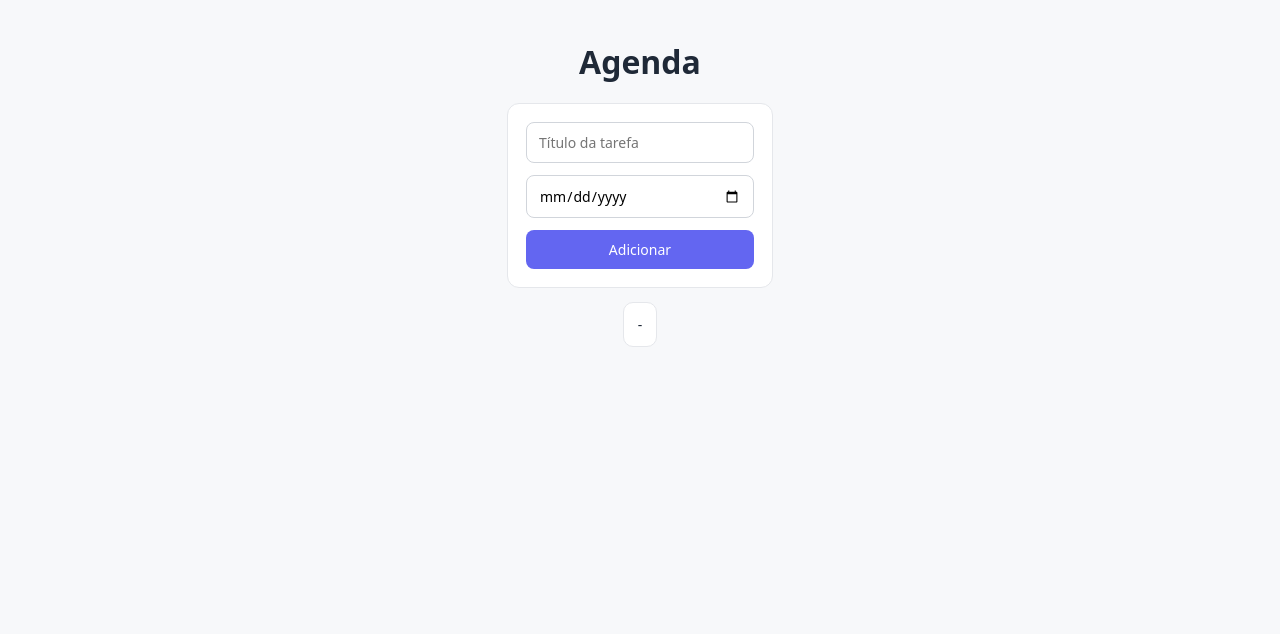
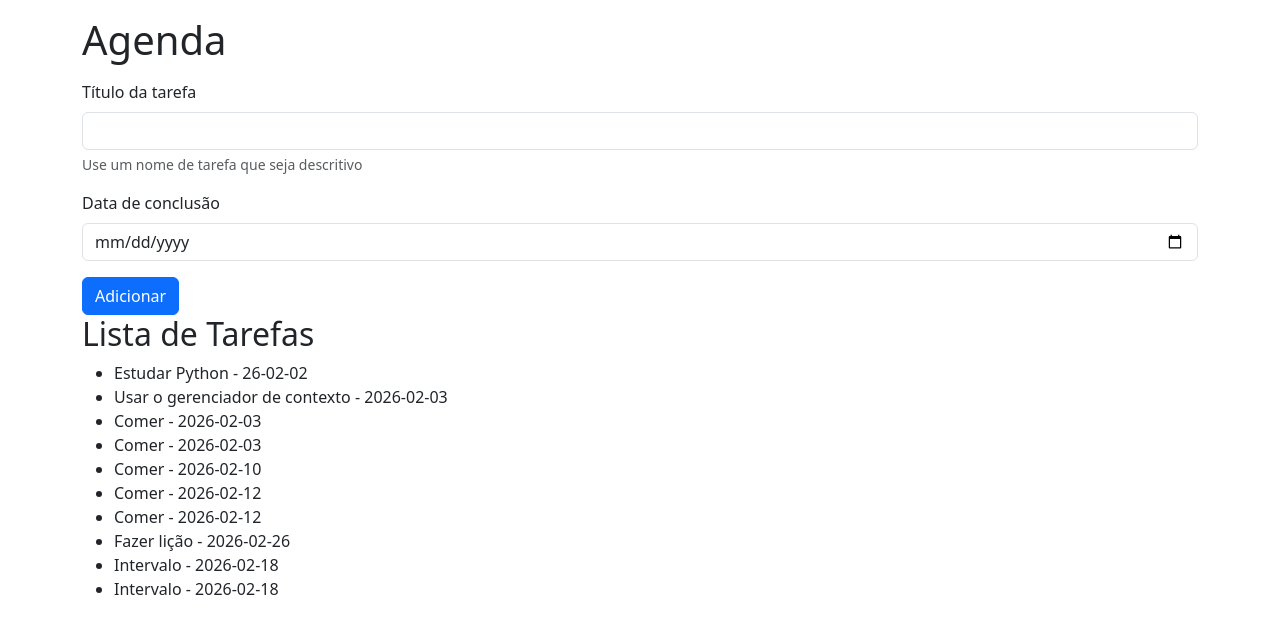
Before and after one commit to RafaelOrtegaa/agenda, a Flask app: page /agenda in a window 1280 px wide. Shown: the top 634 px of the page. Run offline with Flask 3, Linux system fonts and the light colour scheme; data comes from the database, SQL or seed files in the repository; both versions use the stored data as it was after the commit.

Commit message:
Estilizando e armazenando dados

```diff
--- a/app.py
+++ b/app.py
@@ -17,7 +17,14 @@ def agenda():
         tarefa = Tarefa(titulo_tarefa, data_conclusao)
         tarefa.salvar_tarefa()
 
-    return render_template('agenda.html', titulo='Agenda', tarefa=tarefa)
+    tarefas = Tarefa.obter_tarefas()
+    return render_template('agenda.html', titulo='Agenda', tarefas=tarefas)
+
+@app.route('/delete/<int:idTarefa>')
+def delete(idTarefa):
+    tarefa = Tarefa.id(idTarefa)
+    tarefa.excluir_tarefa()
+    return
 
 @app.route('/ola')
 def ola_mundo():
--- a/models/tarefa.py
+++ b/models/tarefa.py
@@ -1,14 +1,55 @@
 from models.database import Database
-from typing import Self
+from typing import Self, Any
+from sqlite3 import Cursor
 
 
 class Tarefa:
-    def __init__(self: Self, titulo_tarefa: str, data_conclusao: str = None) -> None:
+    def __init__(self: Self, titulo_tarefa: str = None, data_conclusao: str = None, id_tarefa: int = None) -> None:
         self.titulo_tarefa: str = titulo_tarefa
         self.data_conclusao: str = data_conclusao
+        self.id_tarefa: int = id_tarefa
+
+
+    # Sem o conceito de sobrecarga
+    # Tarefa(titulo_tarefa="Nova tarefa")
+    # Tarefa(titulo_tarefa="Outra tarefa", data_conclusao="2026-02-03")
+    # Tarefa(id_tarefa=1)
+
+    @classmethod
+    def id(cls, id: int):
+        with Database('./data/tarefas.sqlite3') as db:
+            query: str = 'SELECT titulo_tarefa, data_conclusao FROM tarefas WHERE id = ?;'
+            params: tuple = (id,)
+            resultado = db.buscar_tudo(query, params)
+            # resultado = [["titulo_tarefa", "data_conclusao"]]
+
+            # Desempacotamento de coleção
+            [[titulo, data]] = resultado
+
+        return cls(id_tarefa=id, titulo_tarefa=titulo, data_conclusao=data)
+
+    # Simulando o conceito de sobrecarga
+    # Tarefa('Título da Tarefa')
+    # Tarefa('Título da Tarefa', '2026-02-03')
+    # Tarefa.id_tarefa(1)
 
     def salvar_tarefa(self: Self) -> None:
         with Database('./data/tarefas.sqlite3') as db:
             query: str = "INSERT INTO tarefas (titulo_tarefa, data_conclusao) VALUES (?, ?);"
             params: tuple = (self.titulo_tarefa, self.data_conclusao)
             db.executar(query, params)
+
+    @staticmethod
+    def obter_tarefas() -> list[Self]:
+        with Database('./data/tarefas.sqlite3') as db:
+            query: str = 'SELECT titulo_tarefa, data_conclusao FROM tarefas;'
+            resultados: list[Any] = db.buscar_tudo(query)
+            tarefas: list[Self] = [Tarefa(titulo, data) for titulo, data in resultados]
+            return tarefas
+
+    def excluir_tarefa(self) -> Cursor:
+        with Database('./data/tarefas.sqlite3') as db:
+            query: str = 'DELETE FROM tarefas WHERE id = ?;'
+            params: tuple = (self.id_tarefa,)
+            resultado: Cursor = db.executar(query, params)
+            return resultado
--- a/static/style.css
+++ b/static/style.css
@@ -1,4 +1,4 @@
-*{
+/* *{
     margin:0;
     padding:0;
     box-sizing:border-box;
@@ -80,4 +80,4 @@ p{
     border-radius:10px;
     border:1px solid #e5e7eb;
     font-size:14px;
-}
+} */
--- a/templates/agenda.html
+++ b/templates/agenda.html
@@ -1,16 +1,39 @@
-{% extends "base.html" %}
+    {% extends "base.html" %}
 
-{% block content %}
-    <form method="POST">
-        <input type="text" name="titulo-tarefa"
-        id="titulo-tarefa" placeholder="Título da tarefa"
-        required>
-        <input type="date" name="data-conclusao"
-        id="data-conclusao">
-        <button type="submit">Adicionar</button>
+    {% block content %}
+    <form class="mt-3" method="POST">
+
+            <div class="mb-3">
+                <label for="titulo-tarefa" class="form-label">Título da tarefa</label>
+                <input type="text" class="form-control" name = "titulo-tarefa" d="titulo-tarefa" aria-describedby="ajudaNomeTarefa" required>
+                <div id="ajudaNomeTarefa" class="form-text">Use um nome de tarefa que seja descritivo</div>
+            </div>
+
+            <div class="mb-3">
+                <label for="data-conclusao" class="form-label">Data de conclusão</label>
+                <input type="date" class="form-control" name="data-conclusao" id="data-conclusao">
+            </div>
+
+            <button type="submit" class="btn btn-primary">Adicionar</button>
     </form>
-    <p>{{ tarefa.titulo_tarefa }} - {{ tarefa.data_conclusao }}</p>
-{% endblock %}
+
+<h2>Lista de Tarefas</h2>
+
+    {% if tarefas %}
+
+        <ul>
+            {% for tarefa in tarefas %}
+                <li>{{ tarefa.titulo_tarefa }} - {{ tarefa.data_conclusao }}</li>
+            {% endfor %}
+        </ul>
+
+    {% else %}
+
+        <p>Nenhuma tarefa cadastrada</p>
+
+    {% endif %}
+
+    {% endblock %}
 
 <!-- Métodos HTTP:
      GET -> "pega" (recupera/obtém) as informações (read)
--- a/templates/base.html
+++ b/templates/base.html
@@ -5,9 +5,11 @@
     <meta name="viewport" content="width=device-width, initial-scale=1.0">
     <title>{{ titulo }}</title>
     <link rel="stylesheet" href="{{ url_for('static', filename='style.css') }}">
+    <link href="https://cdn.jsdelivr.net/npm/bootstrap@5.3.8/dist/css/bootstrap.min.css" rel="stylesheet" integrity="sha384-sRIl4kxILFvY47J16cr9ZwB07vP4J8+LH7qKQnuqkuIAvNWLzeN8tE5YBujZqJLB" crossorigin="anonymous">
 </head>
-<body>
-    <h1>{{ titulo }}</h1>
+<body class="container ">
+    <h1 class="mt-3">{{ titulo }}</h1>
     {% block content %}{% endblock %}
+    <script src="https://cdn.jsdelivr.net/npm/bootstrap@5.3.8/dist/js/bootstrap.bundle.min.js" integrity="sha384-FKyoEForCGlyvwx9Hj09JcYn3nv7wiPVlz7YYwJrWVcXK/BmnVDxM+D2scQbITxI" crossorigin="anonymous"></script>
 </body>
 </html>
```
Also changed, not shown: data/tarefas.sqlite3.
